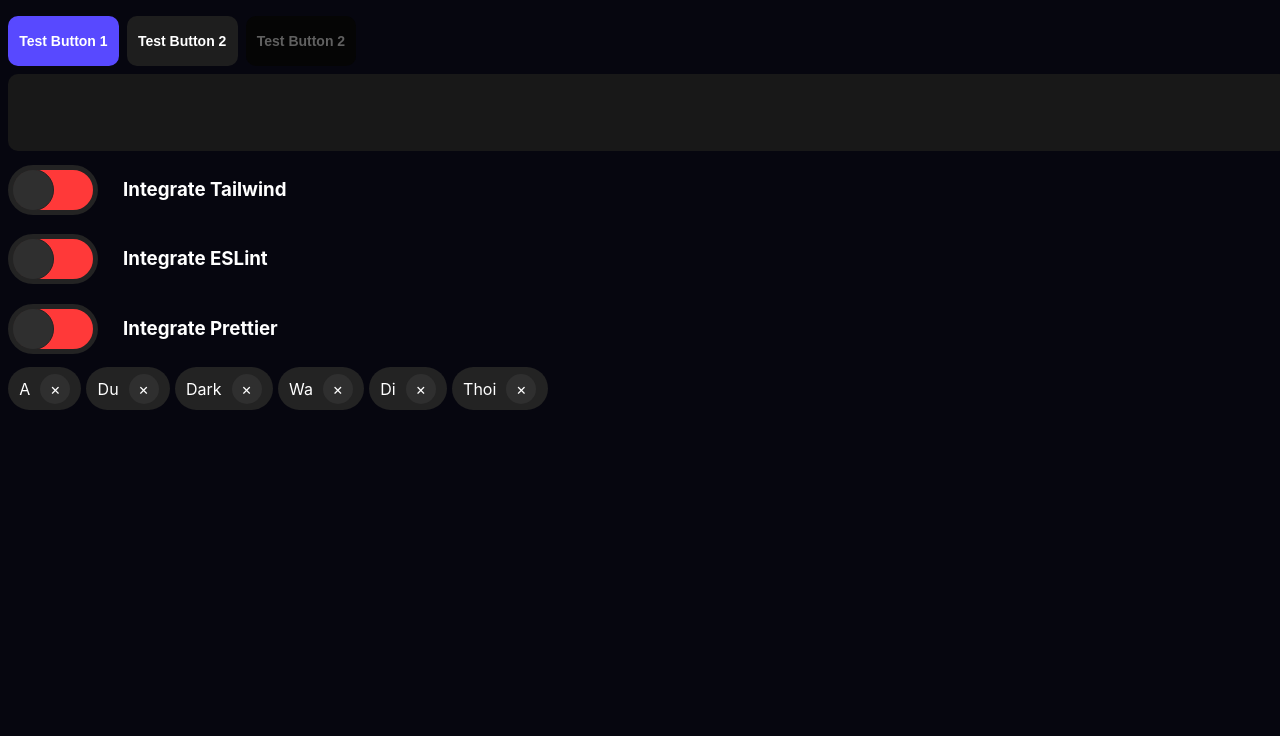
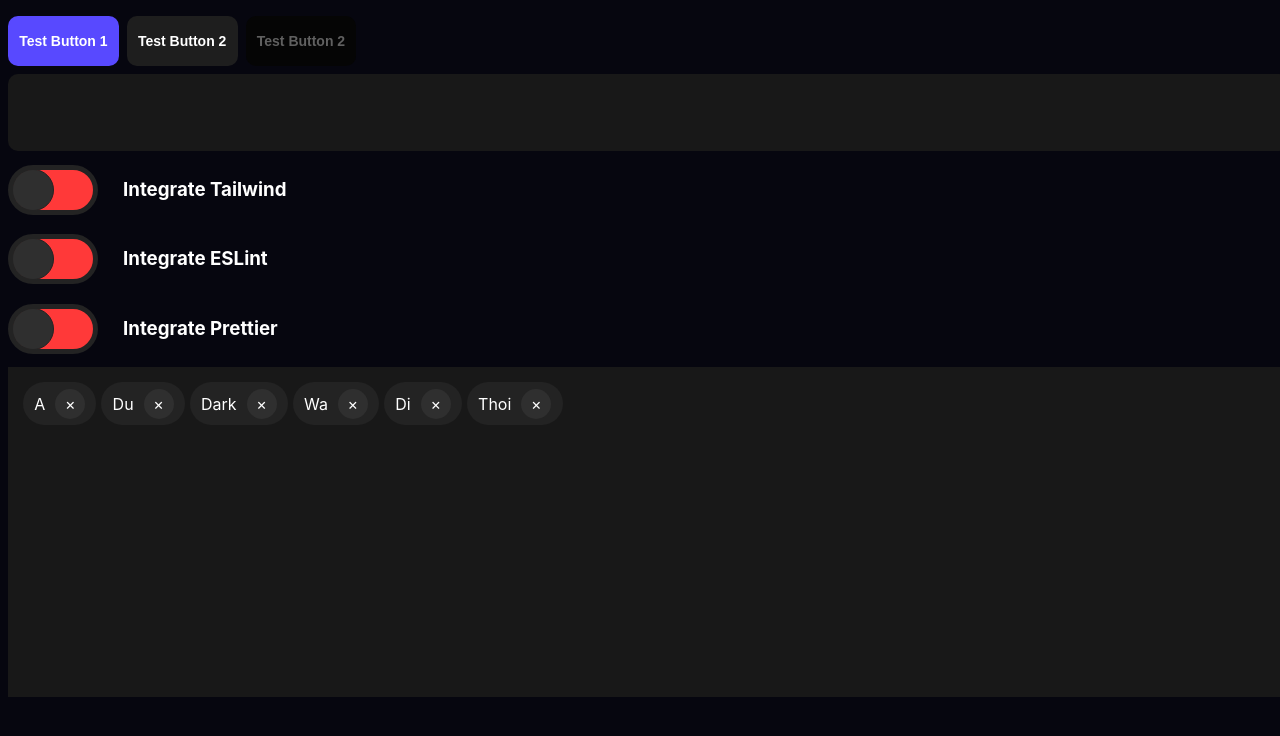
Before and after one commit to surtr1st/inisha, a Vue app: page / in a window 1280 px wide. Shown: the top 736 px of the page. Built offline with nearby package versions, Linux system fonts and the light colour scheme.

Commit message:
handle overflow and background color for assignment

```diff
--- a/src/components/containers/Assignments.vue
+++ b/src/components/containers/Assignments.vue
@@ -12,10 +12,15 @@
 import { ref } from 'vue';
 import { TAssignments } from '../../types';
 import Chip from '../Chip.vue';
+import { components } from '../../configs';
 
 const { items } = defineProps<Partial<TAssignments>>();
 
 const chips = ref(items);
+const assignments = ref({
+   background: components.background.dark,
+   color: components.color.default,
+});
 
 const deleteSelectedChip = (index: number) => chips.value?.splice(index, 1);
 </script>
@@ -24,5 +29,14 @@ const deleteSelectedChip = (index: number) => chips.value?.splice(index, 1);
 .chips {
    display: flex;
    gap: 5px;
+   width: 100%;
+   height: 300px;
+   max-height: 350px;
+   overflow-x: hidden;
+   overflow-y: auto;
+   background: v-bind('assignments.background');
+   color: v-bind('assignments.color');
+   padding: 15px;
+   transition: all 250ms;
 }
 </style>
```
